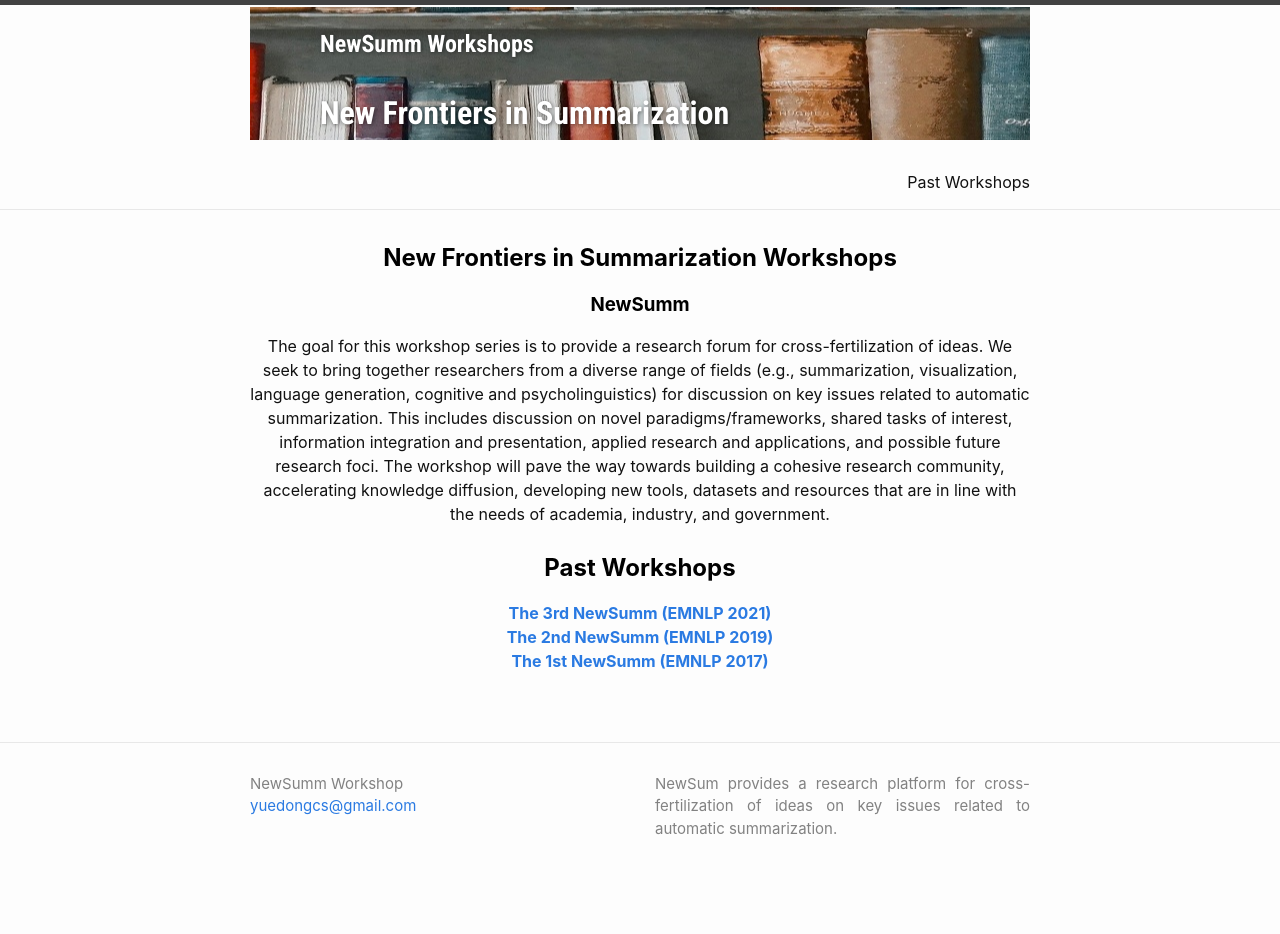
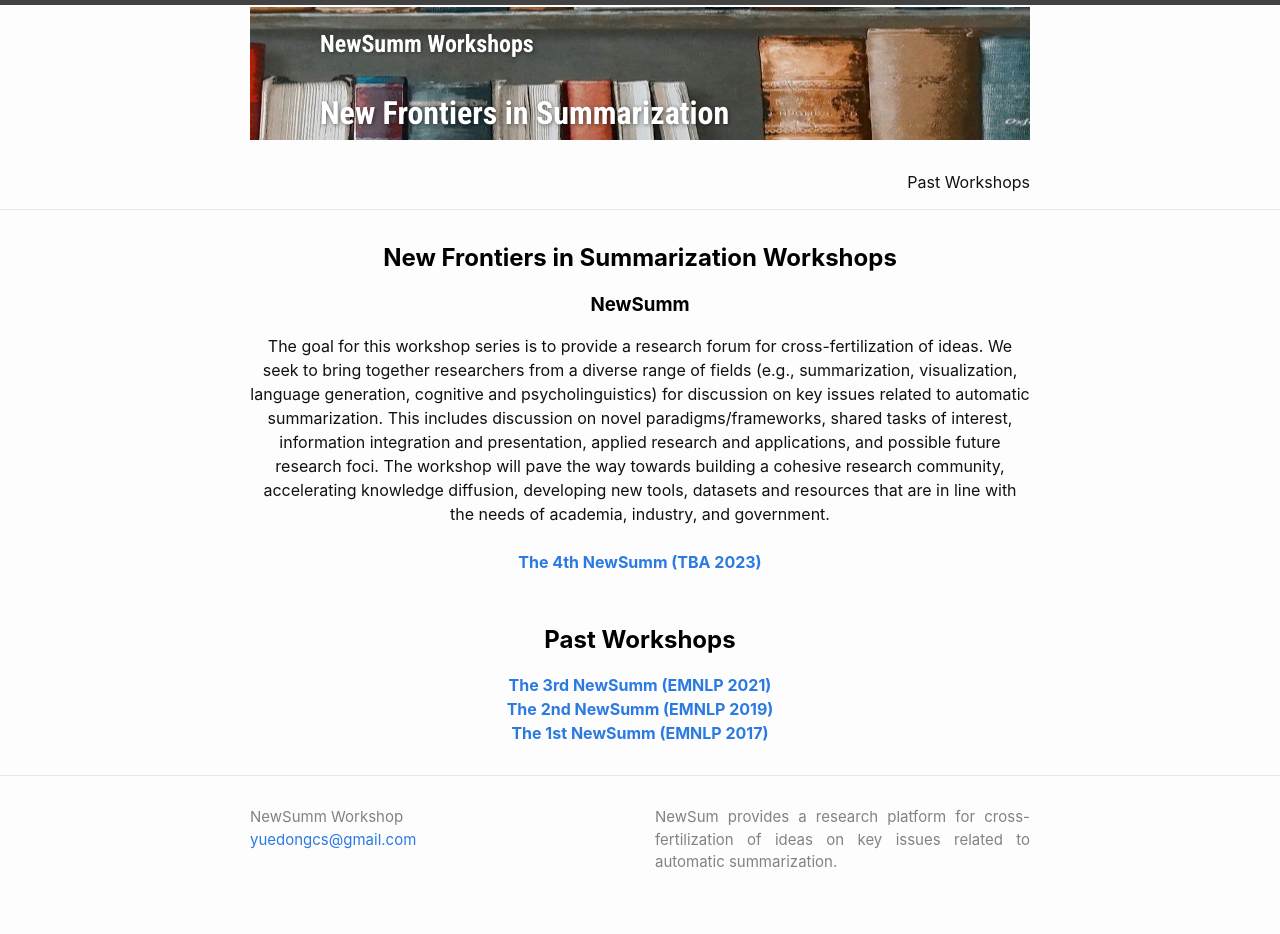
Before and after one commit to newsumm/newsumm.github.io, a Jekyll site: the page built from index.md, in a window 1280 px wide. Built offline with Jekyll 4.4.1, drawn with Linux system fonts in a browser that asks for light colours; before the commit the page ends 900 px from its top, so only the background shows below that.

Commit message:
Update index.md

```diff
--- a/index.md
+++ b/index.md
@@ -16,6 +16,10 @@ layout: home
 The goal for this workshop series is to provide a research forum for cross-fertilization of ideas. We seek to bring together researchers from a diverse range of fields (e.g., summarization, visualization, language generation, cognitive and psycholinguistics) for discussion on key issues related to automatic summarization. This includes discussion on novel paradigms/frameworks, shared tasks of interest, information integration and presentation, applied research and applications, and possible future research foci. The workshop will pave the way towards building a cohesive research community, accelerating knowledge diffusion, developing new tools, datasets and resources that are in line with the needs of academia, industry, and government.
 
 <br><br>
+
+<a href="https://newsumm.github.io/2023/"><b>The 4th NewSumm (TBA 2023)</b></a> <br>
+
+<br><br>
 <!-- Call for Papers -->
 <h2 class="blackpar_title" id="Past Workshops"><b>Past Workshops</b></h2>
 <a href="https://newsumm.github.io/2021/"><b>The 3rd NewSumm (EMNLP 2021)</b></a> <br>
```
